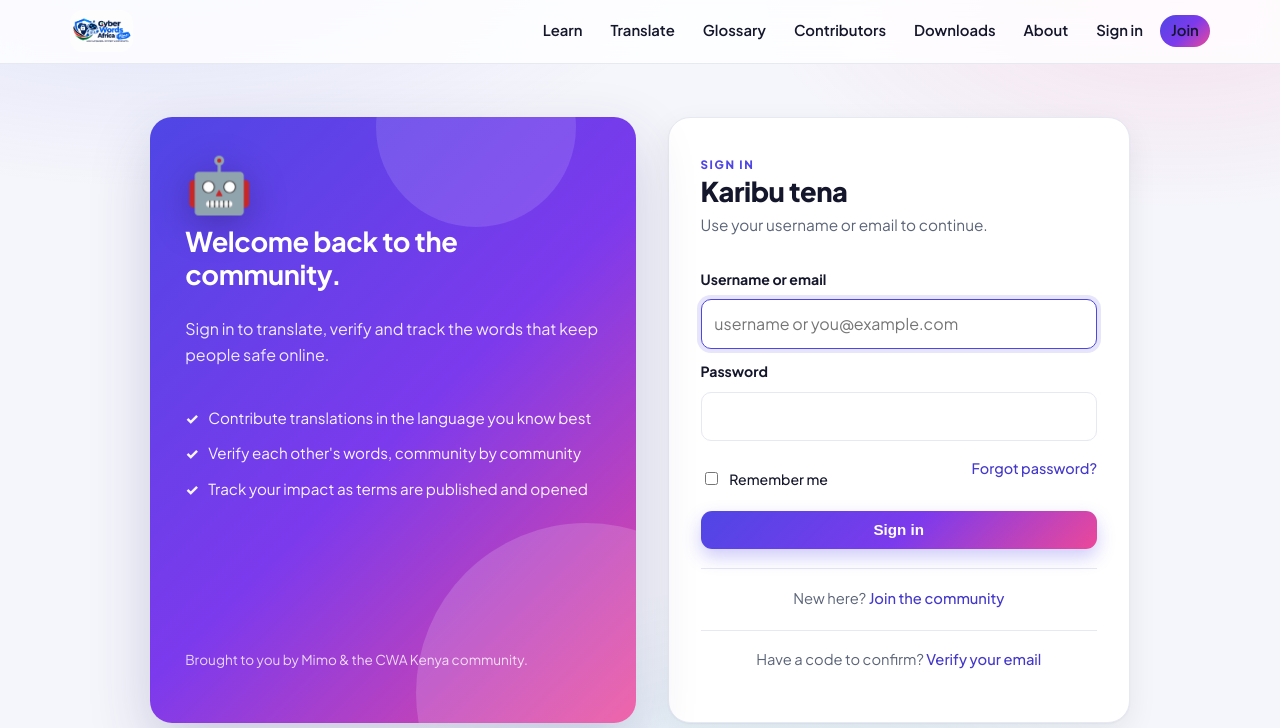
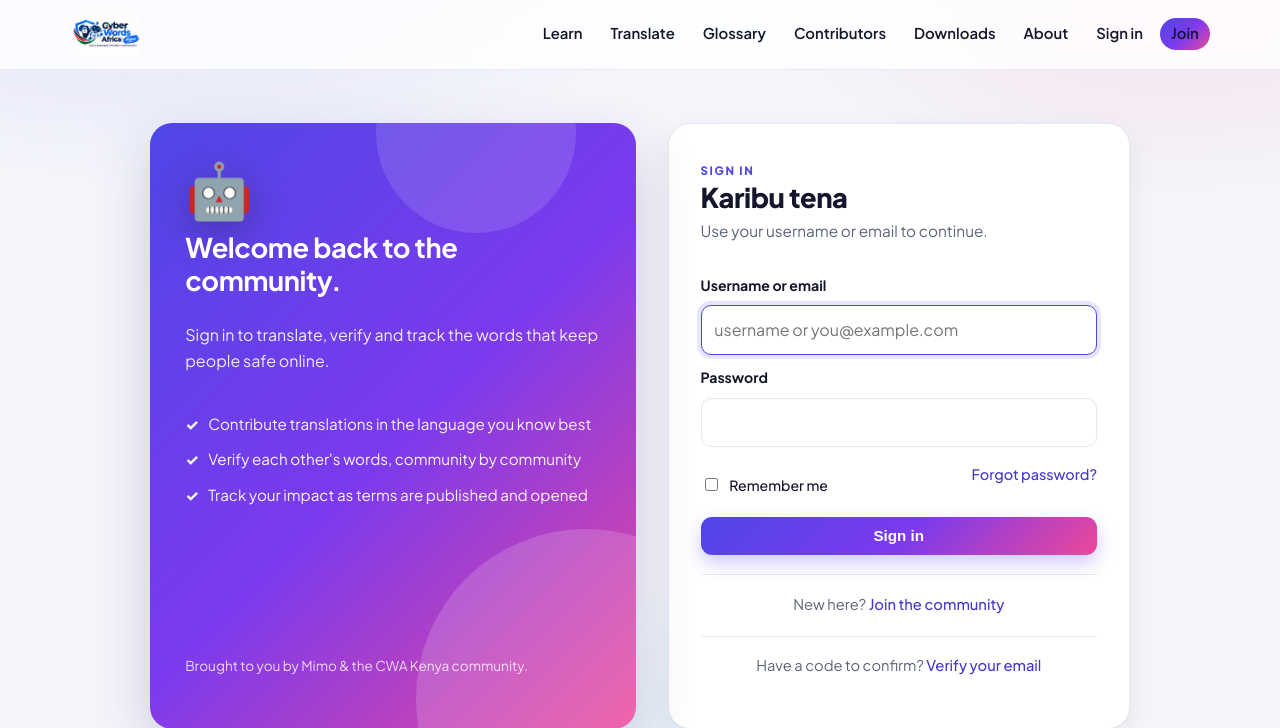
Before and after one commit to ArtisticPeanut/cwa-kenya, a Flask app: a page that uses app/templates/base.html in a window 1280 px wide. Shown: the top 728 px of the page. Run offline with Flask 3, Linux system fonts and the light colour scheme.

Commit message:
Increase logo height in navbar

```diff
--- a/app/static/css/style.css
+++ b/app/static/css/style.css
@@ -93,13 +93,13 @@ h3 { font-size: 1.1rem; font-weight: 700; }
 .brand:hover { text-decoration: none; }
 .brand-mark {
   display: grid; place-items: center;
-  width: auto; height: 42px;
+  width: auto; height: 48px;
   border-radius: 13px;
   box-shadow: none;
   overflow: hidden;
 }
 .brand-mark img {
-  display: block; height: 42px; width: auto; max-width: none;
+  display: block; height: 48px; width: auto; max-width: none;
 }
 .brand-text { display: flex; flex-direction: column; line-height: 1.15; }
 .brand-text strong { font-weight: 800; letter-spacing: -.01em; }
```
